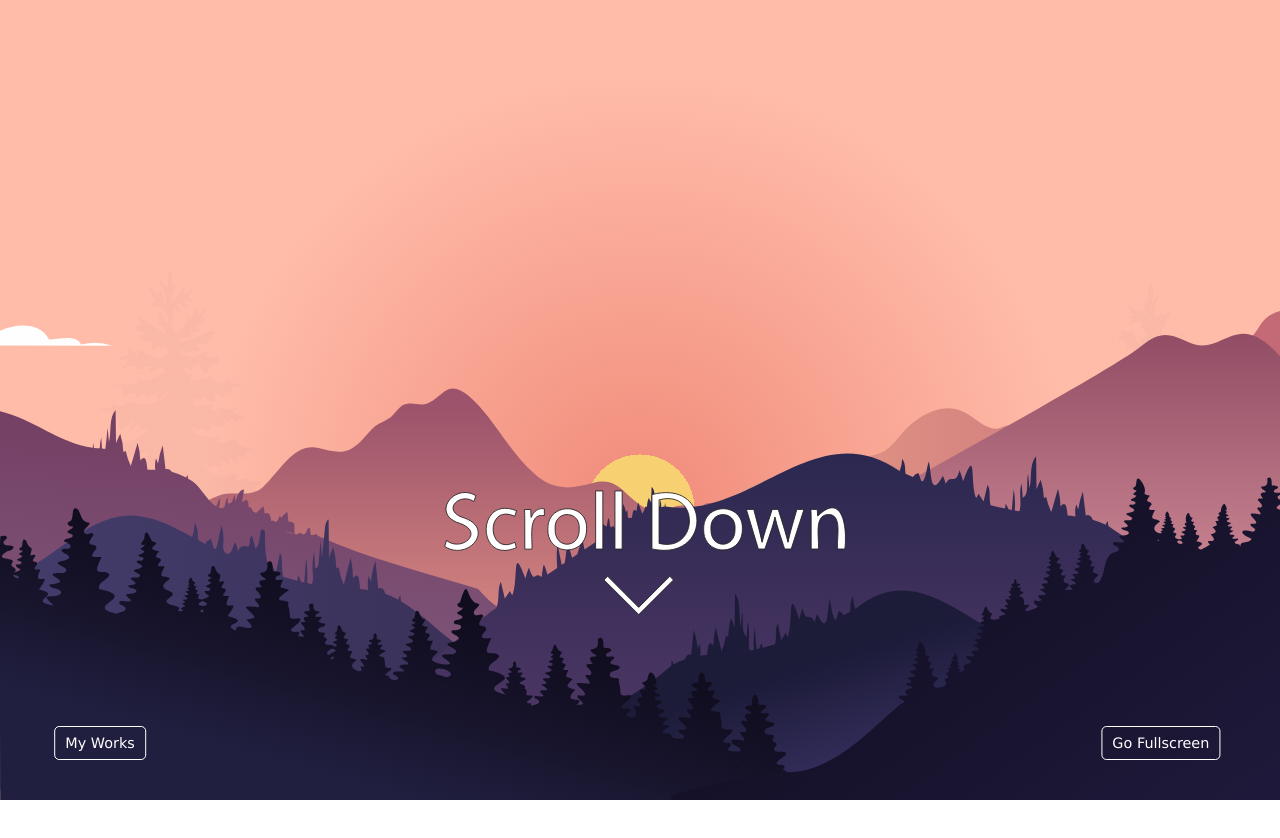
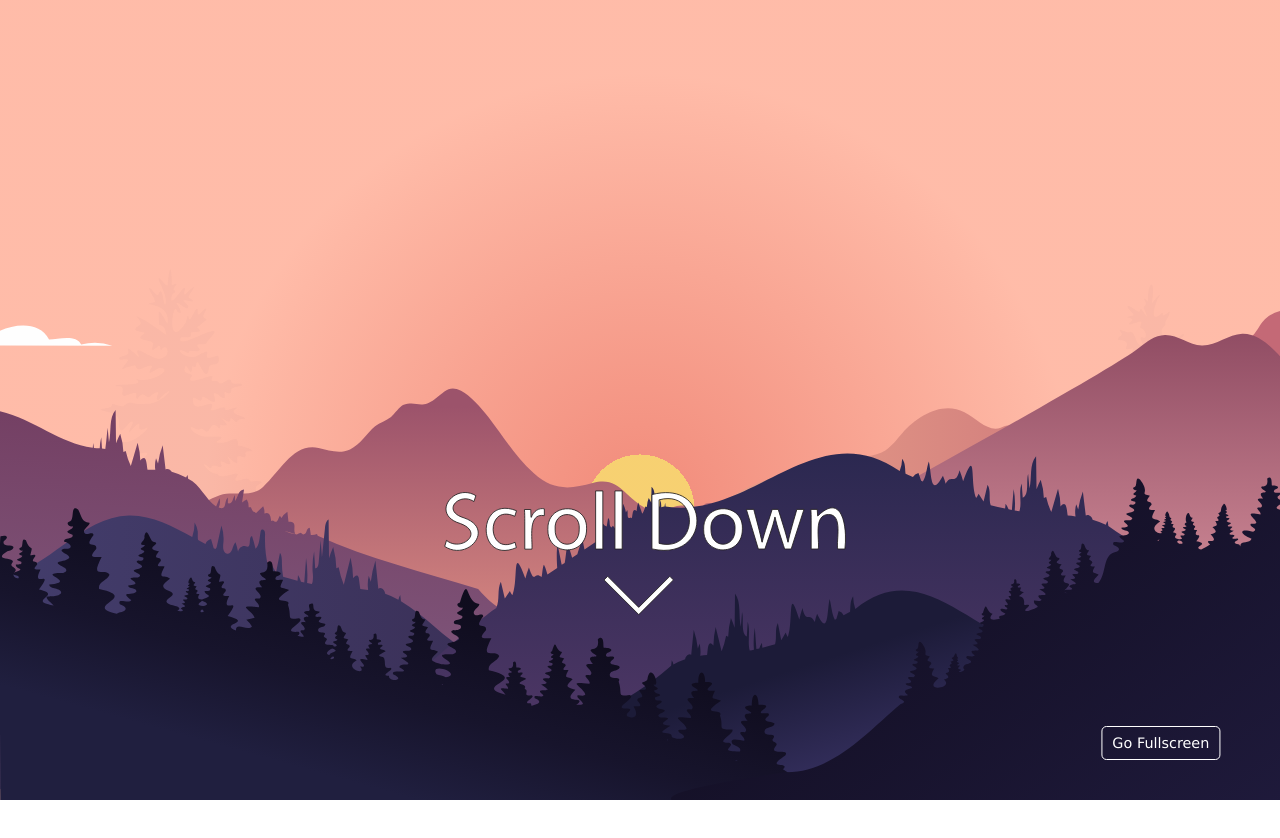
Before and after one commit to Karannkx/scroll, a plain HTML site: page index.html in a window 1280 px wide. Shown: the top 838 px of the page. Drawn offline with nearby package versions, Linux system fonts and the light colour scheme.

Commit message:
Update index.html

```diff
--- a/index.html
+++ b/index.html
@@ -2,7 +2,7 @@
 <html lang="en" >
 <head>
   <meta charset="UTF-8">
-  <title>CodePen - Parallax scroll animation</title>
+  <title>Scroll</title>
   <meta name="viewport" content="width=device-width, initial-scale=1"><link rel="stylesheet" href="./style.css">
 
 </head>
@@ -333,8 +333,6 @@
 </svg>
 
 <div class="scrollElement"></div>
-
-<a href="https://codepen.io/collection/DxkYzq" target="_blank" class="btn btn_works">My Works</a>
 <button class="btn" id="fullscr">Go Fullscreen</button>
 <!-- partial -->
   <script src='https://cdnjs.cloudflare.com/ajax/libs/gsap/3.3.4/gsap.min.js'></script>
```
